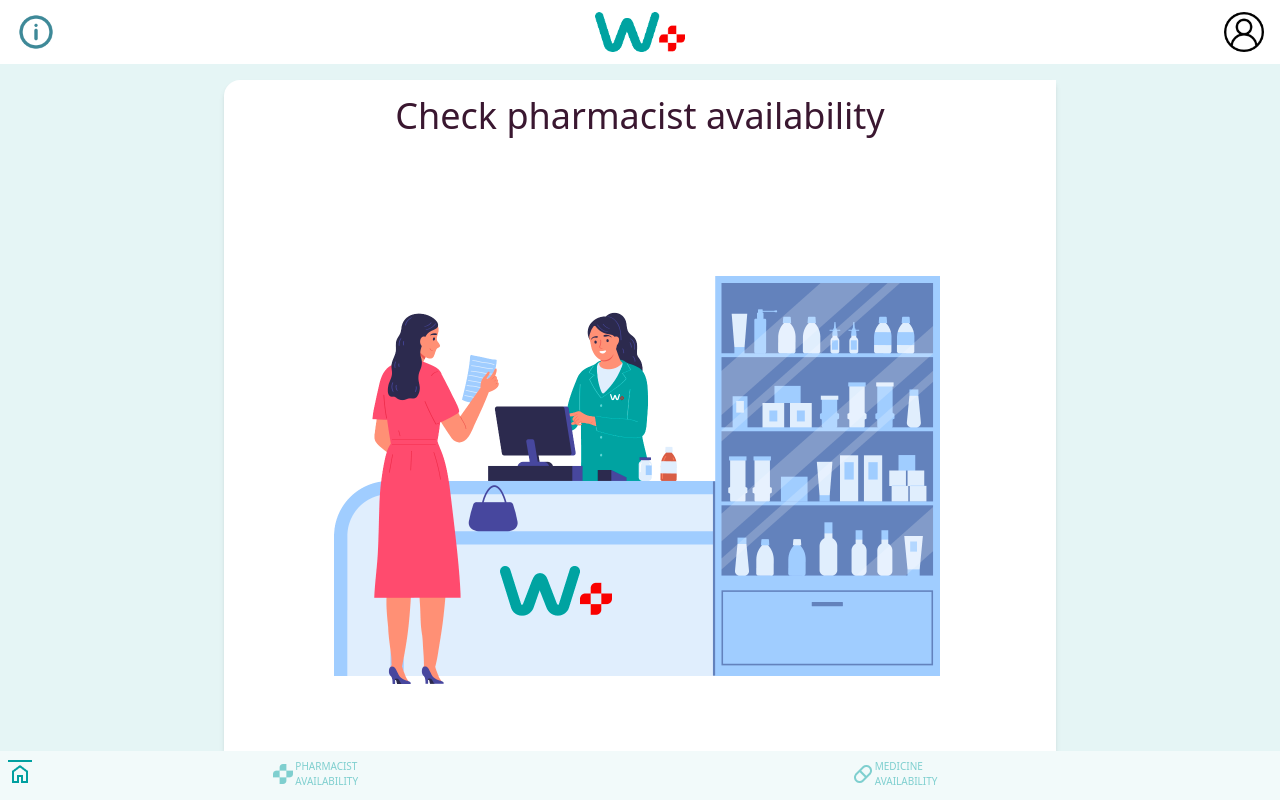
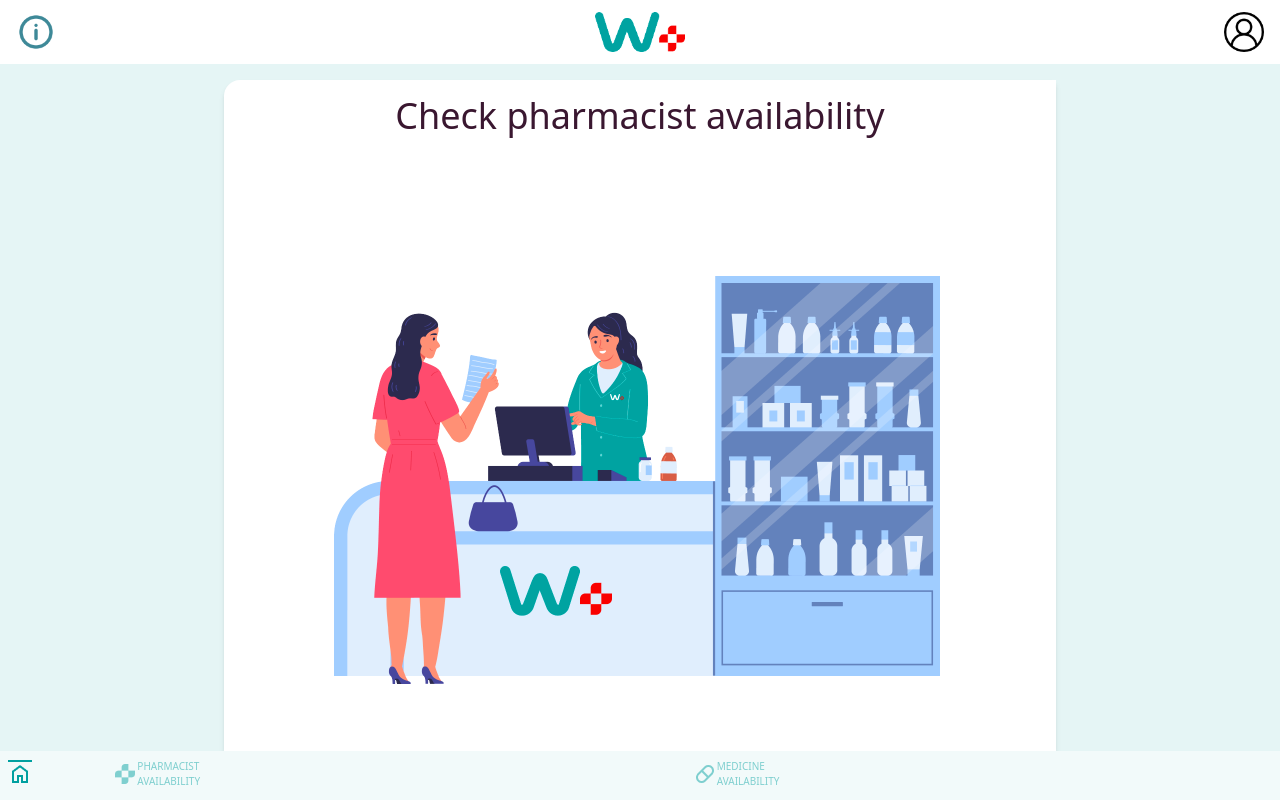
Before and after one commit to rizvan93/pharmacy-availability-checker, a React (Vite) app: page / in a window 1280 px wide. Shown: the top 800 px of the page. Built offline with nearby package versions, Linux system fonts and the light colour scheme.

Commit message:
complete bottom nav bar, less centering button within flex container

```diff
--- a/src/components/NavBar/Consumers/BottomNavBar.jsx
+++ b/src/components/NavBar/Consumers/BottomNavBar.jsx
@@ -5,17 +5,17 @@ import Icon from "./NavBarButtons/Icon";
 export default function BotttomNavBar({ user, page }) {
   return (
     <div className="fixed inset-x-0 bottom-0 bg-wAqua-5 px-2 py-2">
-      <div className="container mx-auto flex items-center justify-between">
+      <div className="container mx-auto flex items-center justify-between justify-items-center">
         <Link to="/" className="basis-1/12">
           <Icon field="home" selected={page === "home"} />
         </Link>
         <Link
           to="/consumers/availability/pharmacists/null"
-          className="basis-1/3"
+          className="grow basis-1/3"
         >
           <Availability field="pharmacist" selected={page === "pharmacists"} />
         </Link>
-        <Link to="/consumers/medicines" className="basis-1/3">
+        <Link to="/consumers/medicines" className="grow basis-1/3">
           <Availability field="medicine" selected={page === "medicines"} />
         </Link>
         {user ? (
--- a/src/components/NavBar/Consumers/NavBarButtons/Availability.jsx
+++ b/src/components/NavBar/Consumers/NavBarButtons/Availability.jsx
@@ -15,11 +15,7 @@ const Availability = ({ selected, field }) => {
   const selClass = "border-t-2 border-wAqua text-wAqua";
   const unselClass = "text-wAqua-50";
   return (
-    <button
-      className={`content-evenly object-cover ${
-        selected ? selClass : unselClass
-      }`}
-    >
+    <button className={`justify-center ${selected ? selClass : unselClass}`}>
       <div className="flex items-center space-x-0">
         <img src={selected ? icon.selected : icon.unselected} />
         <p className="text-left text-[10px]">
--- a/src/components/NavBar/Consumers/NavBarButtons/Icon.jsx
+++ b/src/components/NavBar/Consumers/NavBarButtons/Icon.jsx
@@ -15,7 +15,7 @@ const Icon = ({ selected, field }) => {
   const selClass = "border-t-2 border-wAqua";
 
   return (
-    <button className={selected ? selClass : ""}>
+    <button className={`mx-auto ${selected ? selClass : ""}`}>
       <img src={selected ? icon.selected : icon.unselected} />
     </button>
   );
```
